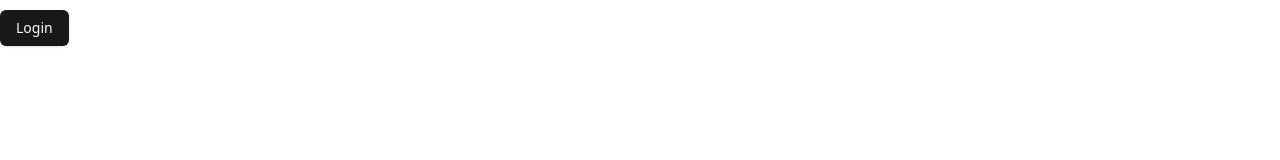
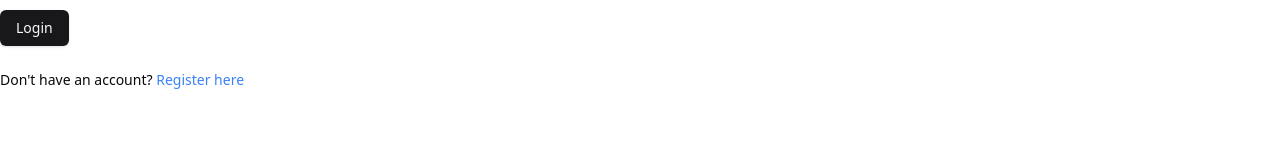
Before and after one commit to kakarifki/fanbase-merch, a React (Vite) app: page /login in a window 1280 px wide. Shown: the part 274-434 px from the top of the page. Built offline with nearby package versions, Linux system fonts and the light colour scheme; no server answers.

Commit message:
feat: add link to register and login on each page

```diff
--- a/src/components/LoginForm.tsx
+++ b/src/components/LoginForm.tsx
@@ -14,7 +14,7 @@ import { useToast } from "@/hooks/use-toast";
 import { useForm } from "react-hook-form";
 import { zodResolver } from "@hookform/resolvers/zod";
 import * as z from "zod";
-import { useNavigate, useSearchParams } from "react-router-dom";
+import { useNavigate, useSearchParams, Link } from "react-router-dom";
 import useAuthStore from '@/store/auth'; // ✅ Import Zustand Store
 
 const formSchema = z.object({
@@ -121,6 +121,11 @@ const LoginForm = () => {
           )}
           Login
         </Button>
+
+        {/* Tambahkan tautan ke register page */}
+        <p className="text-sm mt-2">
+          Don't have an account? <Link to="/register" className="text-blue-500 hover:underline">Register here</Link>
+        </p>
       </form>
     </Form>
   );
--- a/src/components/RegisterForm.tsx
+++ b/src/components/RegisterForm.tsx
@@ -15,6 +15,7 @@ import { useToast } from "@/hooks/use-toast"
 import { useForm } from "react-hook-form"
 import { zodResolver } from "@hookform/resolvers/zod"
 import * as z from "zod"
+import { useNavigate } from 'react-router-dom';
 
 const formSchema = z.object({
   username: z.string().min(2, {
@@ -34,6 +35,7 @@ const formSchema = z.object({
 const RegisterForm = () => {
   const [isLoading, setIsLoading] = useState(false);
   const { toast } = useToast()
+  const navigate = useNavigate(); // Initialize useNavigate
 
   const form = useForm<z.infer<typeof formSchema>>({
     resolver: zodResolver(formSchema),
@@ -64,7 +66,8 @@ const RegisterForm = () => {
       } else {
         toast({
           title: "Sign-up successful!",
-        })
+        });
+        navigate('/login'); // Redirect ke /login setelah sukses
       }
     } catch (error: any) {
       console.error("Error during registration:", error);
```
